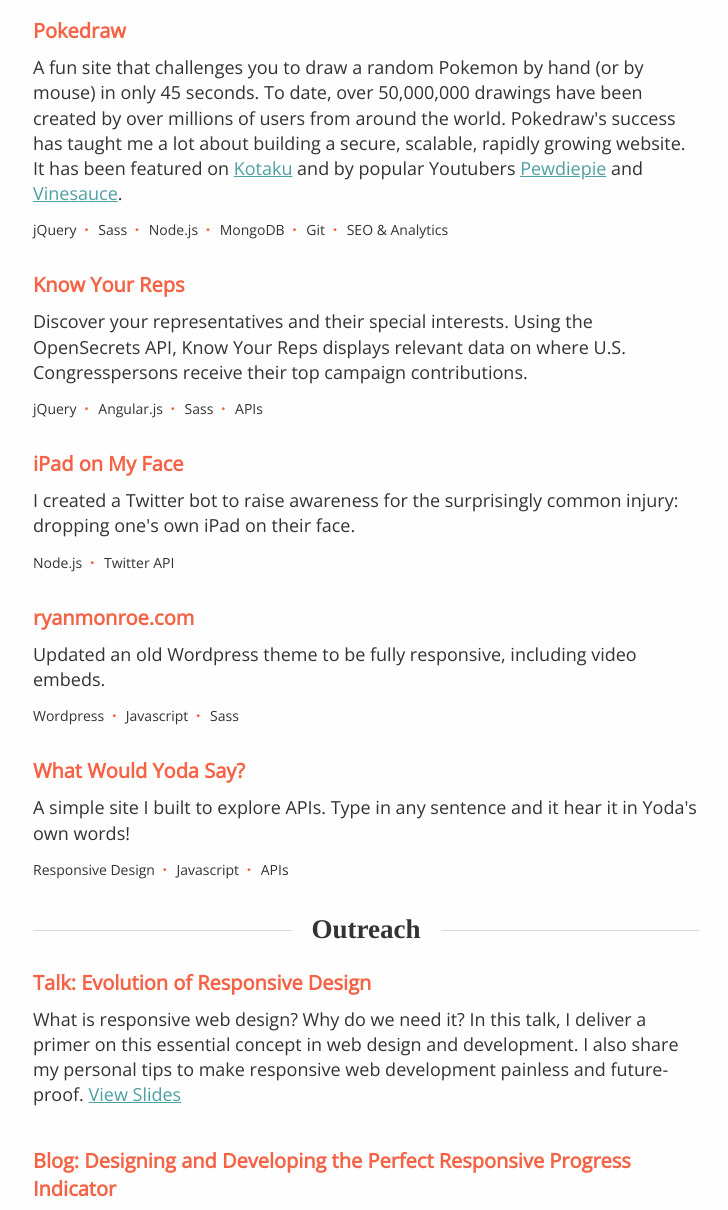
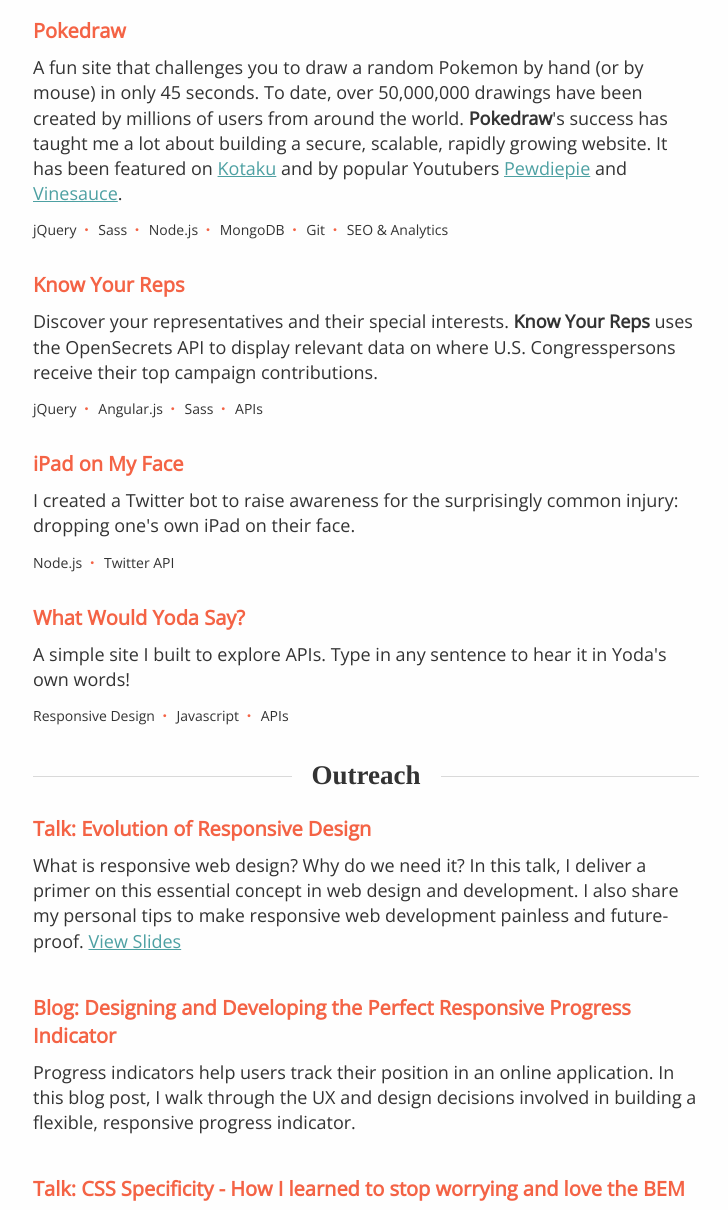
Before and after one commit to james-tw/jamestw, a plain HTML site: page index.html in a window 1280 px wide. Shown: the part 525-1735 px from the top of the page, without its empty margins (274-1002 px from the left). Drawn offline with nearby package versions, Linux system fonts and the light colour scheme; a web font is replaced by a local one.

Commit message:
Added favicon, updated copy

```diff
--- a/index.html
+++ b/index.html
@@ -46,7 +46,7 @@
                     <ul class="project__list">
                         <li class="project__item">
                             <a href="http://www.pokedraw.net" class="project__link"><h3 class="project__title">Pokedraw</h3></a>
-                            <p class="project__description">A fun site that challenges you to draw a random Pokemon by hand (or by mouse) in only 45 seconds. To date, over 50,000,000 drawings have been created by over millions of users from around the world. Pokedraw's success has taught me a lot about building a secure, scalable, rapidly growing website. It has been featured on <a href="http://www.ktkbr.com.br/pokedraw-desenhar-pokemon/">Kotaku</a> and by popular Youtubers <a href="https://www.youtube.com/watch?v=eEf7QkjX-QY">Pewdiepie</a> and <a href="https://www.youtube.com/watch?v=WdpBnGpRuL0">Vinesauce</a>.</p>
+                            <p class="project__description">A fun site that challenges you to draw a random Pokemon by hand (or by mouse) in only 45 seconds. To date, over 50,000,000 drawings have been created by millions of users from around the world. <strong>Pokedraw</strong>'s success has taught me a lot about building a secure, scalable, rapidly growing website. It has been featured on <a href="http://www.ktkbr.com.br/pokedraw-desenhar-pokemon/">Kotaku</a> and by popular Youtubers <a href="https://www.youtube.com/watch?v=eEf7QkjX-QY">Pewdiepie</a> and <a href="https://www.youtube.com/watch?v=WdpBnGpRuL0">Vinesauce</a>.</p>
                             <ul class="project__skills-list">
                                 <li class="project__skills-item">jQuery</li>
                                 <li class="project__skills-item">Sass</li>
@@ -58,7 +58,7 @@
                         </li>
                         <li class="project__item">
                             <a href="http://james-tw.github.io/know-your-reps" class="project__link"><h3 class="project__title">Know Your Reps</h3></a>
-                            <p class="project__description">Discover your representatives and their special interests. Using the OpenSecrets API, Know Your Reps displays relevant data on where U.S. Congresspersons receive their top campaign contributions.</p>
+                            <p class="project__description">Discover your representatives and their special interests. <strong>Know Your Reps</strong> uses the OpenSecrets API to display relevant data on where U.S. Congresspersons receive their top campaign contributions.</p>
                             <ul class="project__skills-list">
                                 <li class="project__skills-item">jQuery</li>
                                 <li class="project__skills-item">Angular.js</li>
@@ -74,18 +74,18 @@
                                 <li class="project__skills-item">Twitter API</li>
                             </ul>
                         </li>
-                        <li class="project__item">
+                        <!-- <li class="project__item">
                             <a href="http://www.ryanmonroe.com" class="project__link"><h3 class="project__title">ryanmonroe.com</h3></a>
-                            <p class="project__description">Updated an old Wordpress theme to be fully responsive, including video embeds.</p>
+                            <p class="project__description">I updated an old Wordpress theme to be fully responsive, including video embeds.</p>
                             <ul class="project__skills-list">
                                 <li class="project__skills-item">Wordpress</li>
                                 <li class="project__skills-item">Javascript</li>
                                 <li class="project__skills-item">Sass</li>
                             </ul>
-                        </li>
+                        </li> -->
                         <li class="project__item">
                             <a href="http://www.jamestw.net/yoda" class="project__link"><h3 class="project__title">What Would Yoda Say?</h3></a>
-                            <p class="project__description">A simple site I built to explore APIs. Type in any sentence and it hear it in Yoda's own words!</p>
+                            <p class="project__description">A simple site I built to explore APIs. Type in any sentence to hear it in Yoda's own words!</p>
                             <ul class="project__skills-list">
                                 <li class="project__skills-item">Responsive Design</li>
                                 <li class="project__skills-item">Javascript</li>
@@ -104,11 +104,11 @@
                         </li>
                         <li class="project__item">
                             <a href="https://medium.com/@jamestw/the-perfect-responsive-progress-indicator-7f5af6577316" class="project__link"><h3 class="project__title">Blog: Designing and Developing the Perfect Responsive Progress Indicator</h3></a>
-                            <p class="project__description">See how to build a responsive progress indicator for an online application while still maintaining important UX components even on the smallest of screens, resulting in a great experiences for all users.</p>
+                            <p class="project__description">Progress indicators help users track their position in an online application. In this blog post, I walk through the UX and design decisions involved in building a flexible, responsive progress indicator.</p>
                         </li>
                         <li class="project__item">
                             <a href="http://slides.com/meroin/deck-1" class="project__link"><h3 class="project__title">Talk: CSS Specificity - How I learned to stop worrying and love the BEM</h3></a>
-                            <p class="project__description">CSS is tough to architect at scale. Specificity means that developers often fight with their own code and with libraries like Bootstrap. In this talk, I show how to adhere to the BEM naming convention in order to keep your CSS specificity flat.</p>
+                            <p class="project__description">CSS is tough to architect at scale. Specificity means that developers often fight with their own code and struggle with libraries like Bootstrap. In this talk, I show how to adhere to the BEM naming convention in order to help you keep your CSS specificity flat.</p>
                         </li>
                     </ul>
                 </div>
```
Also changed, not shown: favicon.ico (added).
